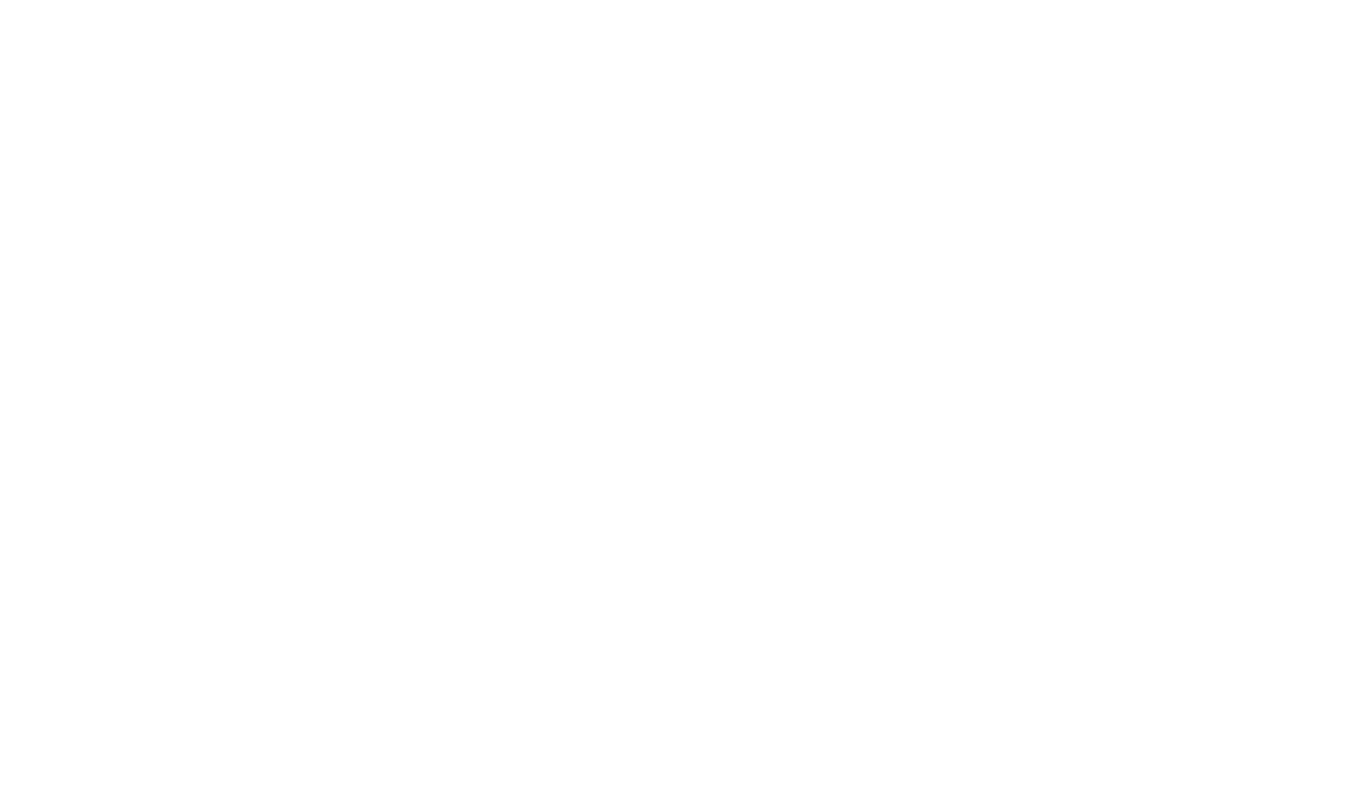
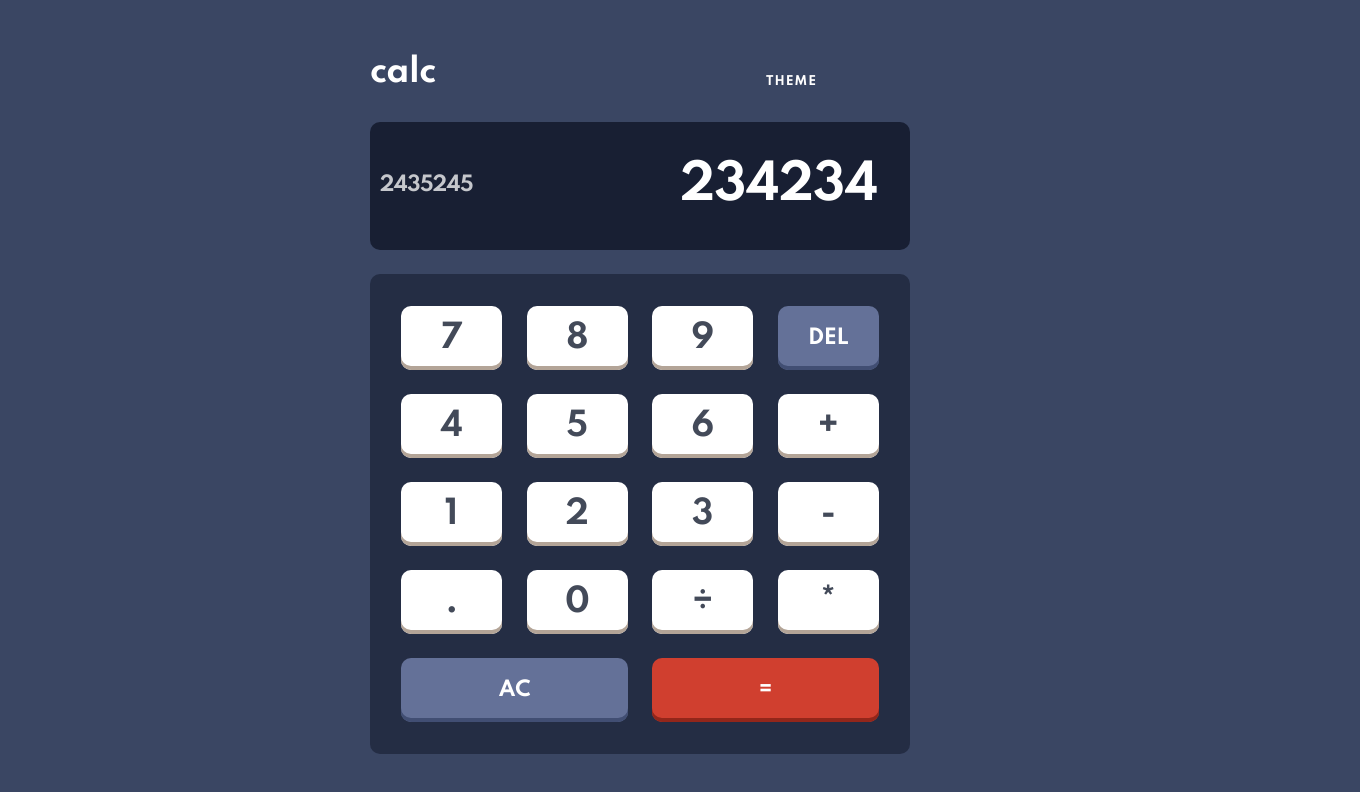
Before and after one commit to AlexTheChef/calculator, a plain HTML site: page index.html in a window 1280 px wide. Shown: the whole page, 1360 px wide, since content can reach past the window. Drawn offline with Linux system fonts and the light colour scheme.

Commit message:
done with desktop design and all three themes

```diff
--- a/index.html
+++ b/index.html
@@ -15,7 +15,40 @@
 </head>
 
 <body>
-
+    <div class="container">
+        <div class="navbar">
+            <div class="nav-text">calc</div>
+            <div class="theme-container">
+                <p class="theme-text">THEME</p>
+                <div class="slide-container"></div>
+            </div>
+        </div>
+        <div class="output">
+            <div data-previous-operand class="previous-operand">2435245</div>
+            <div data-current-operand class="current-operand">234234</div>
+        </div>
+        <div class="calculator-grid">
+            <button data-number>7</button>
+            <button data-number>8</button>
+            <button data-number>9</button>
+            <button data-delete id="del">DEL</button>
+            <button data-number>4</button>
+            <button data-number>5</button>
+            <button data-number>6</button>
+            <button data-operation>+</button>
+            <button data-number>1</button>
+            <button data-number>2</button>
+            <button data-number>3</button>
+            <button data-operation>-</button>
+            <button data-number>.</button>
+            <button data-number>0</button>
+            <button data-operation>÷</button>
+            <button data-operation>*</button>
+            <button data-all-clear id="del" class="span-two">AC</button>
+            <button data-equals id="del" class="span-one">=</button>
+        </div>
+    </div>
+    <script src="script.js"></script>
 </body>
 
 </html>
--- /dev/null
+++ b/script.js
@@ -0,0 +1,18 @@
+const toggleSwitch = document.querySelector('.theme-container')
+document.documentElement.setAttribute('theme', 'dark');
+
+function switchTheme() {
+    let theme = document.documentElement.getAttribute('theme')
+    if (theme == 'light') {
+        document.documentElement.setAttribute('theme', 'dark');
+        document.querySelector(".theme").innerHTML = "LIGHT"
+
+    }
+    else {
+        document.documentElement.setAttribute('theme', 'light');
+        document.querySelector(".theme").innerHTML = "DARK"
+    }
+
+}
+
+toggleSwitch.addEventListener('click', switchTheme);
--- a/style.css
+++ b/style.css
@@ -8,6 +8,8 @@ html {
     display: flex;
     flex-direction: column;
     align-items: center;
+    justify-content: center;
+    background: var(--background-color);
 }
 
 body {
@@ -16,15 +18,213 @@ body {
     display: flex;
     flex-direction: column;
     align-items: center;
-    height: 100vh;
-    width: 100%;
+    justify-content: center;
+    height: 900px;
+    width: 1440px;
     margin: 0;
     padding: 0;
+    background: var(--background-color);
 }
 
 :root {
-    --blue: #5267DF;
-    --red: #FA5959;
-    --dark: #242A45;
-    --silver: #9194A2;
+    --background-color: #3A4663;
+    --text-color: white;
+    --button-color: white;
+    --output-color: #181F33;
+    --calculator-bg-color: #242D44;
+    --del-color: #647198;
+    --eq-btn-color: #D03F2F;
+    --shadow-color: #B3A497;
+    --shadow-color-del: #414E73;
+    --shadow-color-eq: #93261A;
+    --btn-text-color: #434A59;
+    --eq-text-color: white;
 }
+
+[theme="light"] {
+    --background-color: #E6E6E6;
+    --text-color: #36362C;
+    --button-color: #E5E4E1;
+    --output-color: #EEEEEE;
+    --calculator-bg-color: #D2CDCD;
+    --del-color: #378187;;
+    --eq-btn-color: #C85402;
+    --shadow-color: #A79E91;
+    --shadow-color-del: #1B6066;
+    --shadow-color-eq: #873901;
+    --btn-text-color: #36362C;
+    --eq-text-color: white;
+}
+
+[theme="saturated"] {
+    --background-color: #17062A;
+    --text-color: #FFE53D;
+    --button-color: #331C4D;
+    --output-color: #1E0936;
+    --calculator-bg-color: #1E0936;
+    --del-color: #56077C;
+    --eq-btn-color: #00DED0;;
+    --shadow-color: #881C9E;
+    --shadow-color-del: #BE15F4;
+    --shadow-color-eq: #6CF9F1;
+    --btn-text-color: #FFE53D;
+    --eq-text-color: #1A2327;
+}
+
+
+.container {
+    font-family: 'Spartan', sans-serif;
+    width: 540px;
+    height: 708px;
+    display: flex;
+    flex-direction: column;
+    align-items: center;
+    justify-content: center;
+}
+
+.navbar {
+    display: flex;
+    flex-direction: row;
+    justify-content: flex-end;
+    width: 540px;
+    height: 44px;
+    position: relative;
+    margin-bottom: 32px;
+}
+
+.theme-container {
+    width: 144px;
+    height: 44px;
+    display: flex;
+    flex-direction: row;
+    align-items: center;
+    justify-content: space-between;
+}
+
+.theme-text {
+    font-weight: bold;
+    margin: 0;
+    font-size: 12px;
+    line-height: 13px;
+    text-align: center;
+    letter-spacing: 1px;
+    color: var(--text-color);
+    margin-top: 26px;
+}
+
+.slide-container {
+    width: 71px;
+    height: 44px;
+}
+
+.nav-text {
+    font-weight: bold;
+    font-size: 32px;
+    line-height: 36px;
+    letter-spacing: -0.533333px;
+    color: var(--text-color);
+    width: 67px;
+    height: 36px;
+    position: absolute;
+    left: 0;
+    bottom: 0;
+}
+
+.calculator-grid {
+    display: grid;
+    justify-content: center;
+    align-content: center;
+    width: 540px;
+    height: 570px;
+    grid-template-columns: auto auto auto auto;
+    grid-template-rows: auto auto auto auto auto;
+    background: var(--calculator-bg-color);
+    border-radius: 10px;
+}
+
+.calculator-grid>button {
+    font-family: 'Spartan', sans-serif;
+    width: 101px;
+    height: 64px;
+    cursor: pointer;
+    font-size: 2rem;
+    outline: none;
+    border: none;
+    background: var(--button-color);
+    box-shadow: inset 0px -4px 0px var(--shadow-color);
+    border-radius: 10px;
+    display: flex;
+    font-style: normal;
+    font-weight: bold;
+    font-size: 32px;
+    line-height: 36px;
+    align-items: center;
+    justify-content: center;
+    letter-spacing: -0.533333px;
+    color: var(--btn-text-color);
+    margin: 12px;
+}
+
+.calculator-grid>button:hover {
+    background-color: rgba(255, 255, 255, .9);
+}
+
+.span-two {
+    grid-column: span 2;
+    width: 227px !important;
+}
+
+.output {
+    width: 498px;
+    height: 128px;
+    background-color: var(--output-color);
+    display: flex;
+    align-items: center;
+    justify-content: space-between;
+    flex-direction: row;
+    padding: 10px 32px 10px 10px;
+    word-wrap: break-word;
+    word-break: break-all;
+    border-radius: 10px;
+    color: var(--text-color);
+    margin-bottom: 24px;
+}
+
+.output .previous-operand {
+    color: var(--text-color);
+    font-weight: bold;
+    font-size: 20px;
+    line-height: 45px;
+    letter-spacing: -0.8px;
+    opacity: 0.75;
+}
+
+.output .current-operand {
+    color: var(--text-color);
+    font-weight: bold;
+    font-size: 48px;
+    line-height: 54px;
+    text-align: right;
+    letter-spacing: -0.8px;
+}
+
+#del {
+    background: var(--del-color);
+    box-shadow: inset 0px -4px 0px var(--shadow-color-del);
+    color: white;
+    font-weight: bold;
+    font-size: 20px;
+    line-height: 22px;
+    display: flex;
+    align-items: center;
+    text-align: center;
+    letter-spacing: -0.333333px;
+}
+
+.span-one {
+    grid-column: span 2;
+    width: 227px !important;
+    background: var(--eq-btn-color) !important;
+    box-shadow: inset 0px -4px 0px var(--shadow-color-eq) !important;
+    color: var(--eq-text-color) !important;
+}
```
